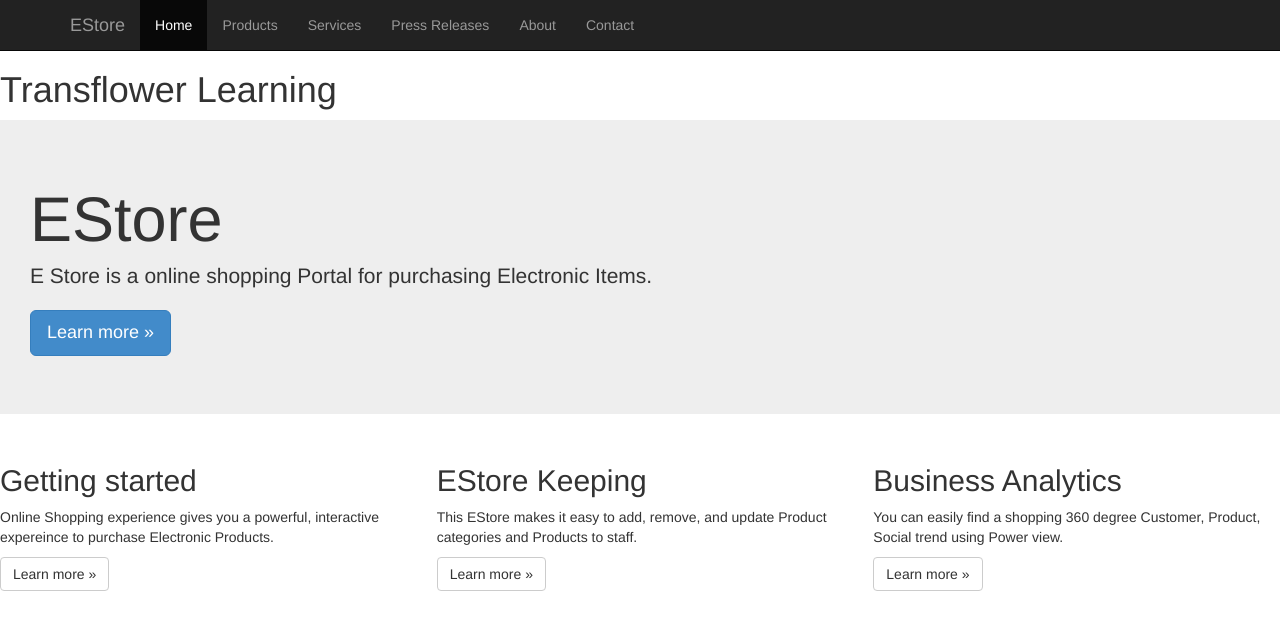
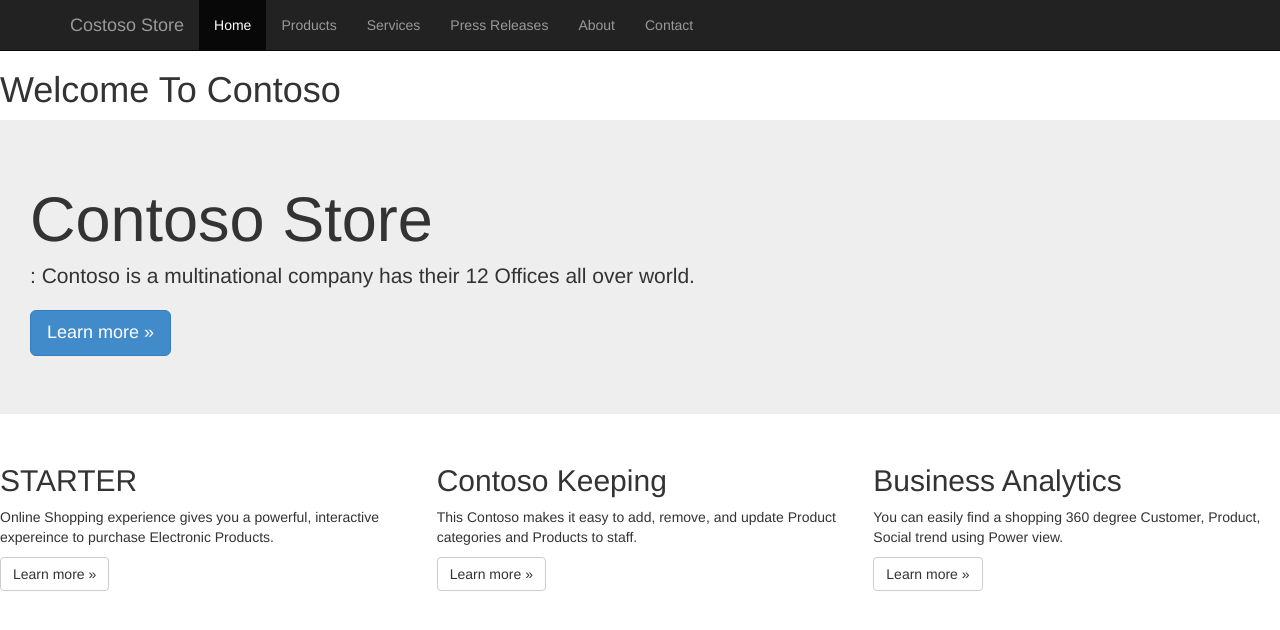
Before and after one commit to NishiketGithub/CONTOSO, a plain HTML site: page public/index.html in a window 1280 px wide. Drawn offline with Linux system fonts and the light colour scheme.

Commit message:
Update index.html

```diff
--- a/public/index.html
+++ b/public/index.html
@@ -2,7 +2,7 @@
 <html ng-app="transflower">
 <head>
     <meta charset="utf-8" />
-    <title>Transflower Learning</title>
+    <title>Contoso</title>
     <script>document.write('<base href="' + document.location + '" />');</script>
     <link href="css/bootstrap.min.css" rel="stylesheet">
     <link href="css/site.css" rel="stylesheet">
@@ -23,7 +23,7 @@
                     <span class="icon-bar"></span>
                     <span class="icon-bar"></span>
                 </button>
-                <a class="navbar-brand" href="#">EStore</a>
+                <a class="navbar-brand" href="#">Costoso Store</a>
             </div>
             <!-- Collect the nav links, forms, and other content for toggling -->
             <div class="collapse navbar-collapse" id="navbarCollapse">
@@ -41,26 +41,26 @@
         </div>
     </nav>
 
-     <h1>Transflower Learning</h1>
+     <h1>Welcome To Contoso</h1>
     <div ng-view></div>
 
     <div class="jumbotron">
-    <h1>EStore</h1>
-    <p class="lead">E Store is a online shopping Portal for purchasing Electronic Items.</p>
+    <h1>Contoso Store</h1>
+    <p class="lead">: Contoso is a multinational company has their 12 Offices all over world.</p>
     <p><a href="https://www.facebook.com/transflowerLearning" class="btn btn-primary btn-lg">Learn more &raquo;</a></p>
 </div>
 
 <div class="row">
     <div class="col-md-4">
-        <h2>Getting started</h2>
+        <h2>STARTER</h2>
         <p>
             Online Shopping experience gives you a powerful, interactive expereince to purchase Electronic Products.
         </p>
         <p><a class="btn btn-default" href="https://www.facebook.com/transflowerLearning">Learn more &raquo;</a></p>
     </div>
     <div class="col-md-4">
-        <h2>EStore Keeping</h2>
-        <p>This EStore makes it easy to add, remove, and update Product categories and Products to staff.</p>
+        <h2>Contoso Keeping</h2>
+        <p>This Contoso makes it easy to add, remove, and update Product categories and Products to staff.</p>
         <p><a class="btn btn-default" href="https://www.facebook.com/transflowerLearning">Learn more &raquo;</a></p>
     </div>
     <div class="col-md-4">
```
